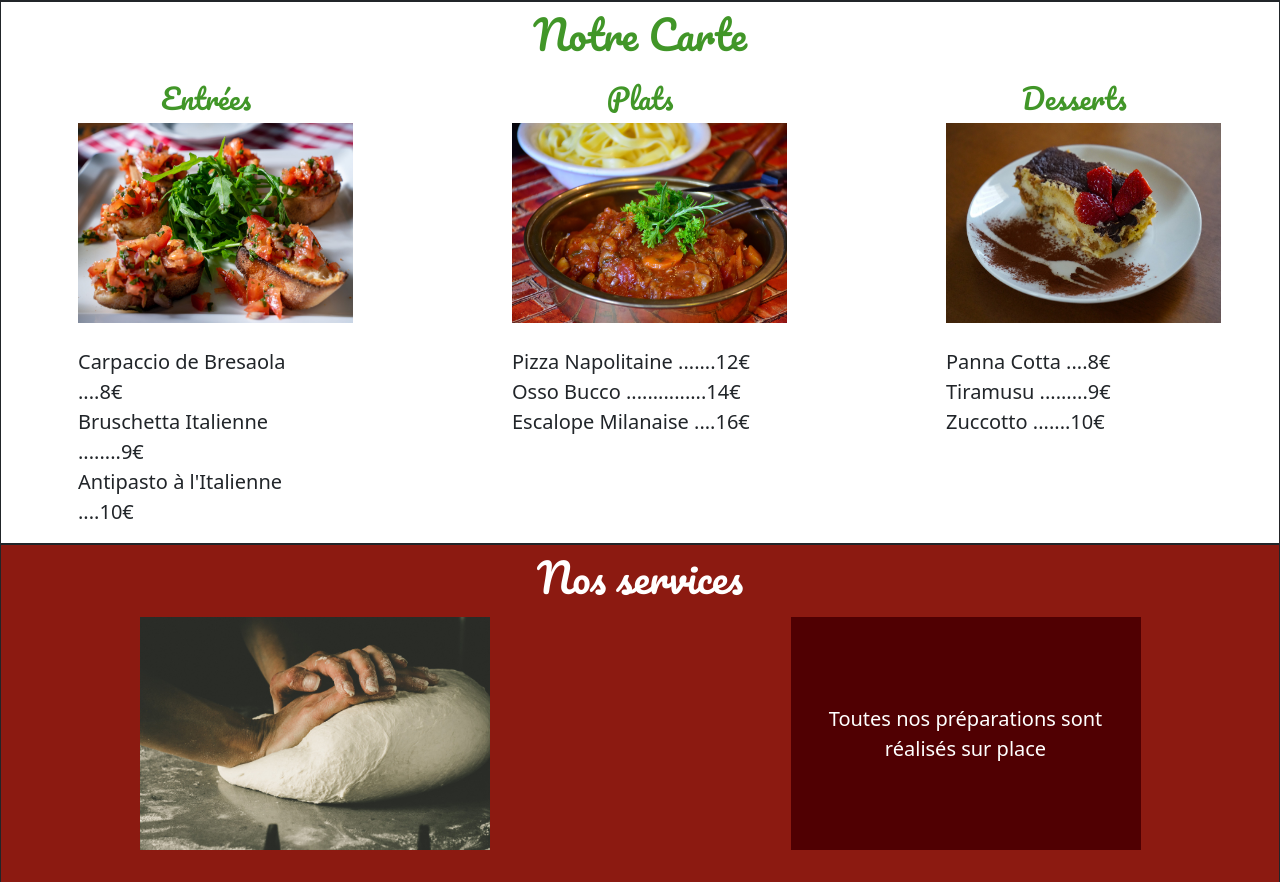
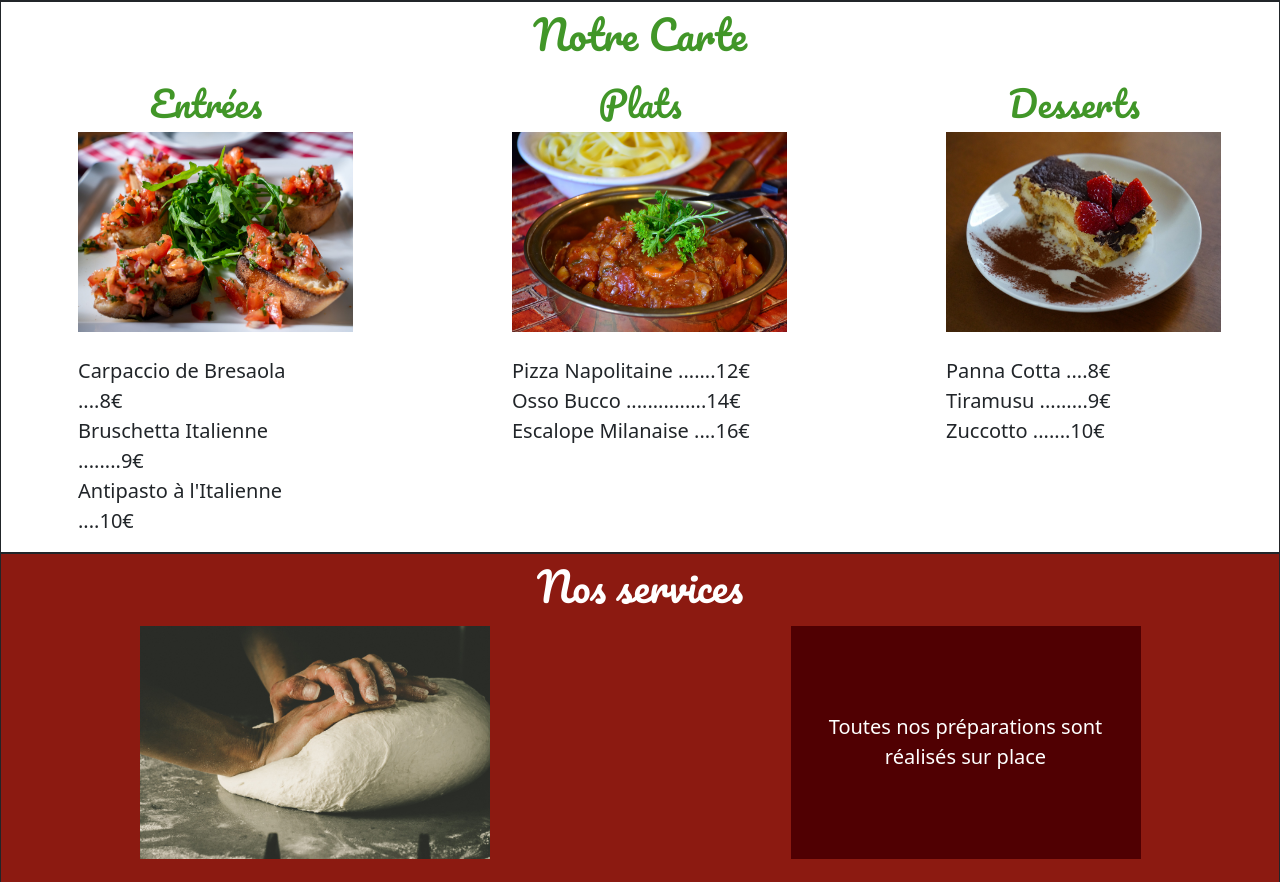
Before and after one commit to VinceTalgorn/Exercice_Bootstrap, a plain HTML site: page index.html in a window 1280 px wide. Shown: the part 821-1703 px from the top of the page. Drawn offline with nearby package versions, Linux system fonts and the light colour scheme.

Commit message:
CSS version 2

```diff
--- a/index.css
+++ b/index.css
@@ -3,6 +3,10 @@ h1,h2, h3, .navbar-brand, .card-footer  {
 }
 h2{
     font-size: 40px;
+}
+
+h3{
+    font-size: 35px;
 }
 
 header {
```
